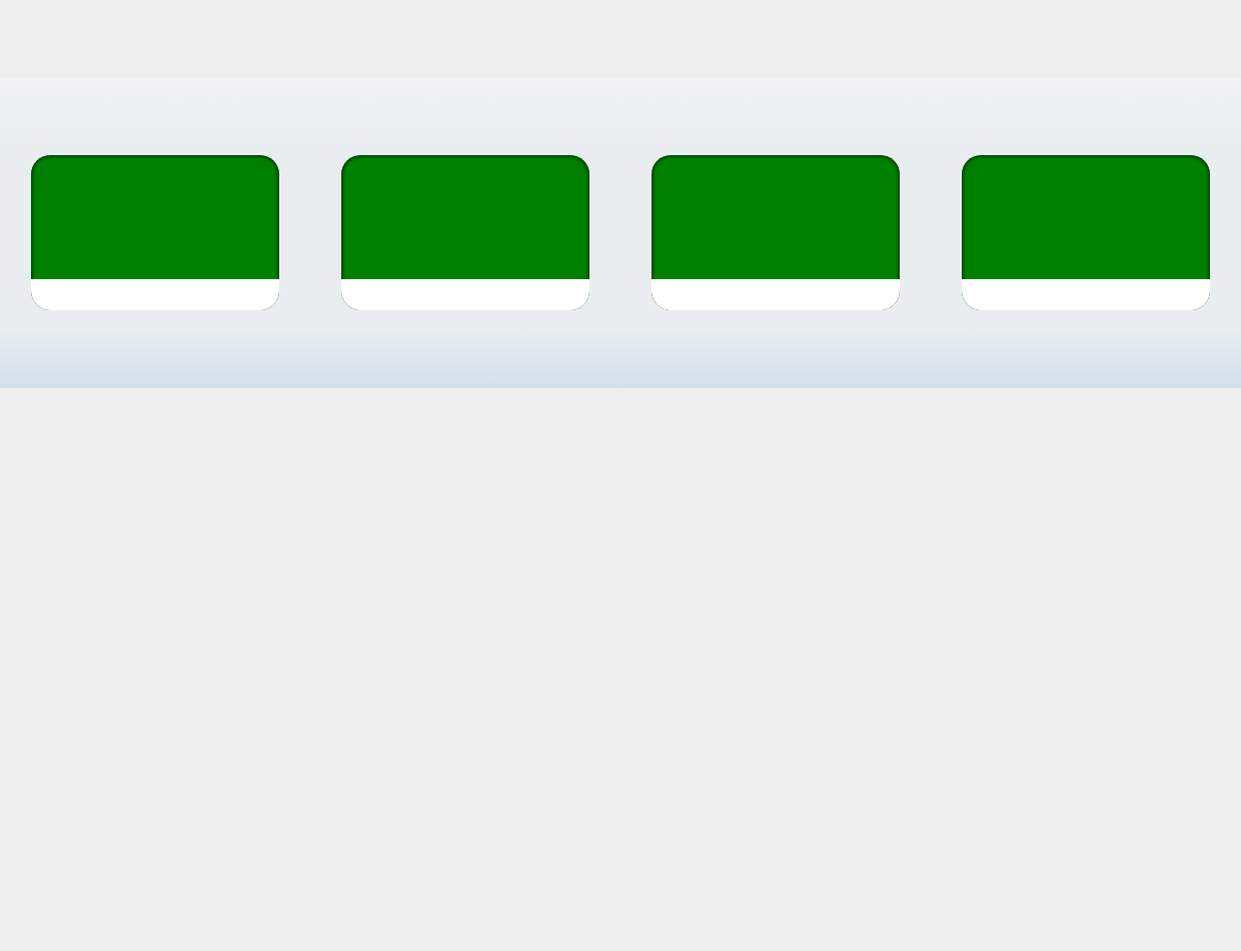
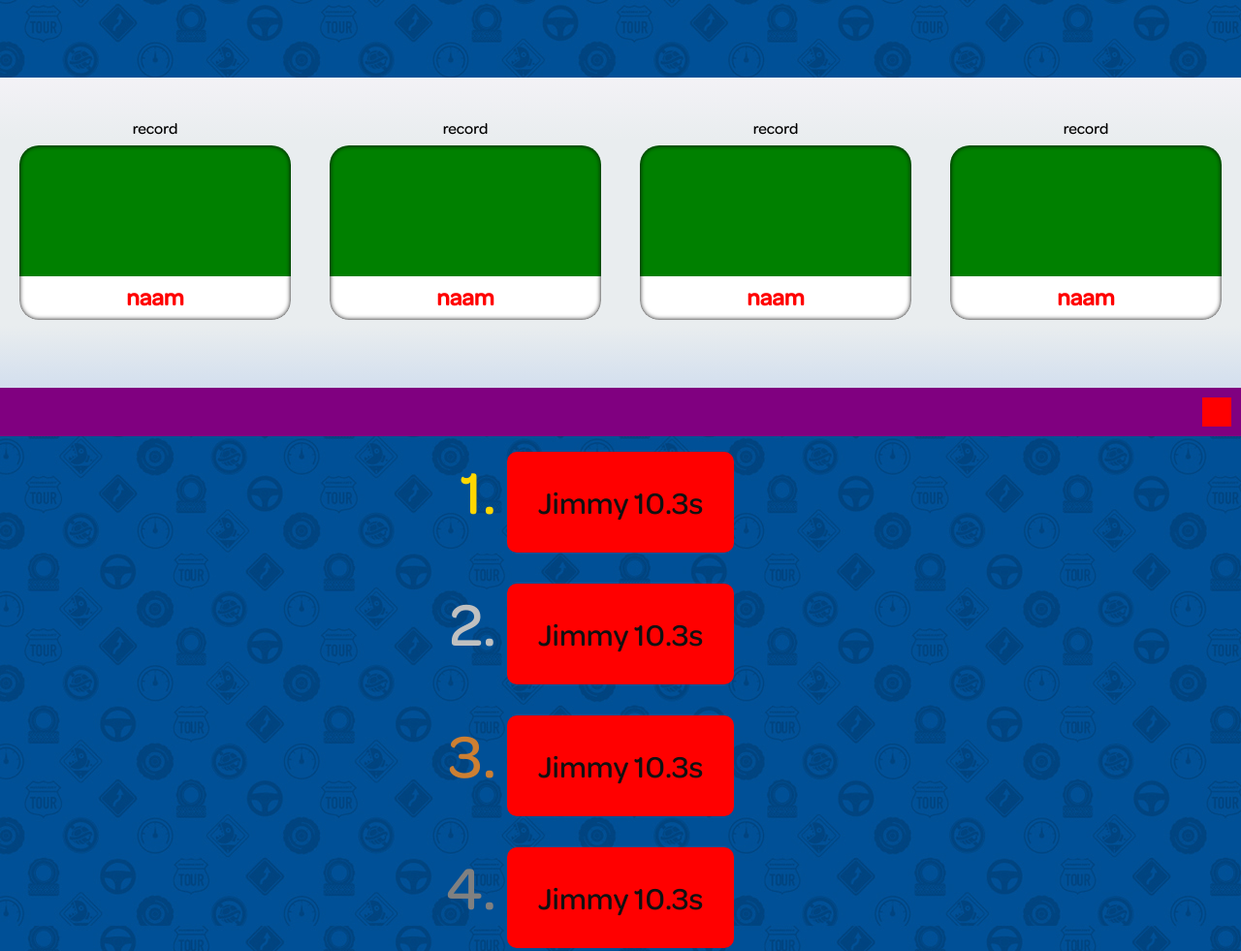
Before and after one commit to sjimpy/Fvd, a plain HTML site: page opdracht2/index.html in a window 1280 px wide. Shown: the part 400-1381 px from the top of the page at 97% size. Before the commit the page ends 800 px from the top, so only its background shows below. Drawn offline with Linux system fonts and the light colour scheme.

Commit message:
Add files via upload

```diff
--- a/opdracht2/index.html
+++ b/opdracht2/index.html
@@ -30,17 +30,45 @@
 		</div>
 	</div>
 	<div class="scorecontainer">
+		<div class="tracks">
 			<div class="baan">
+				<p>record</p>
 				<h2>naam</h2>
 			</div>
 			<div class="baan">
+				<p>record</p>
 				<h2>naam</h2>
 			</div>
 			<div class="baan">
+				<p>record</p>
 				<h2>naam</h2>
 			</div>
 			<div class="baan">
+				<p>record</p>
 				<h2>naam</h2>
+			</div>
+		</div>
+		<div class="scores">
+			<div class="nav">
+				<div class="close"></div>
+			</div>
+			<ol>
+				<li>
+					Jimmy <span>10.3s</span>
+				</li>
+				<li>
+					Jimmy <span>10.3s</span>
+				</li>
+				<li>
+					Jimmy <span>10.3s</span>
+				</li>
+				<li>
+					Jimmy <span>10.3s</span>
+				</li>
+				<li>
+					Jimmy <span>10.3s</span>
+				</li>
+			</ol>
 		</div>
 	</div>
 	<script src="scripts/script.js"></script>
--- a/opdracht2/scripts/script.js
+++ b/opdracht2/scripts/script.js
@@ -1,4 +1,6 @@
 // JavaScript Document
+window.scrollTo(0,0);
+
 var carouselItem = document.getElementsByClassName('item');
 
 for (var i = 0; i < carouselItem.length; i++) {
@@ -8,3 +10,54 @@ for (var i = 0; i < carouselItem.length; i++) {
     // console.log(this.classList);
   })
 }
+
+
+
+
+var banen = document.getElementsByClassName('baan');
+var scorecontainer = document.getElementsByClassName('scorecontainer')[0];
+var close = document.getElementsByClassName('close')[0];
+
+for (var i = 0; i < banen.length; i++) {
+  banen[i].addEventListener("click", function() {
+    showScore(true);
+  })
+}
+
+close.addEventListener("click", function() {
+  showScore(false);
+})
+
+
+function showScore(i) {
+  if (i) {
+    scorecontainer.style.top = 0;
+    document.body.style.overflow = "auto";
+  }
+  else {
+    scorecontainer.style.top = "60%";
+    document.body.style.overflow = "hidden";
+    window.scrollTo(0,0);
+  }
+}
+
+
+var c
+let cars = [
+  {
+    "color": "purple",
+    "type": "minivan",
+    "registration": new Date('2017-01-03'),
+    "capacity": 7
+  },
+  {
+    "color": "red",
+    "type": "station wagon",
+    "registration": new Date('2018-03-03'),
+    "capacity": 5
+  },
+  {
+    ...
+  },
+  ...
+]
--- a/opdracht2/styles/style.css
+++ b/opdracht2/styles/style.css
@@ -14,8 +14,10 @@
   --carouselZsize:47vw;
 }
 
+html{
+	scroll-behavior: smooth;
+}
 
-/* ALGEMENE STYLING */
 *, *::after, *::before {
   box-sizing:border-box;
 	margin: 0;
@@ -25,7 +27,10 @@
 body {
   font-family:eenfont, sans-serif;
   color:#111;
-  background-color:#eee;
+	background-image: url(../images/bg.jpeg);
+	width: 100vh;
+	height: 100vh;
+	overflow: hidden;
 }
 
 
@@ -128,41 +133,120 @@ body {
 .scorecontainer{
 	position: absolute;
 	width: 100%;
-	height: 40%;
-background: linear-gradient(0deg, rgba(211,223,238,1) 0%, rgba(233,237,239,1) 20%, rgba(233,237,239,1) 80%, rgba(243,242,246,1) 100%);
+	min-height: 100%;
+	top: 60%;
+	transition: 1s;
+	background-color: white;
+	overflow: hidden;
+}
+.tracks{
+	position: relative;
+	width: 100%;
+	height: 40vh;
+	background: -webkit-linear-gradient(bottom, rgba(211,223,238,1) 0%, rgba(233,237,239,1) 20%, rgba(233,237,239,1) 80%, rgba(243,242,246,1) 100%);
+	background: -o-linear-gradient(bottom, rgba(211,223,238,1) 0%, rgba(233,237,239,1) 20%, rgba(233,237,239,1) 80%, rgba(243,242,246,1) 100%);
+	background: linear-gradient(to top, rgba(211,223,238,1) 0%, rgba(233,237,239,1) 20%, rgba(233,237,239,1) 80%, rgba(243,242,246,1) 100%);
+
 	display: flex;
+	flex-wrap: wrap;
 	justify-content: space-around;
 	align-items: center;
+}
+.nav{
+	position: sticky;
+	width: 100%;
+	height: 50px;
+	background-color: purple;
+	right: 10px;
+	top: 0;
+	left: auto;
+	transition: .3s;
+
+	display: flex;
+	align-items: center;
+	justify-content: flex-end;
+
+}
+.close{
+	position: absolute;
+	width: 30px;
+	height: 30px;
+	margin-right: 10px;
+	background-color: red;
 }
 
 .baan{
 	position: relative;
-	width: 20%;
-	height: 50%;
-	background-color: green;
+	width: 280px;
+	flex-wrap: wrap;
+	height: 180px;
+	background-image:linear-gradient(0deg, white 0%, white 100%), linear-gradient(0deg, green 0%, green 100%);
+	background-size: 100% 25%, cover;
+	background-repeat: no-repeat;
+	background-position: bottom,left;
 	border-radius: 20px;
-	overflow: hidden;
 
-	box-shadow: inset 0 0 5px black;
+	box-shadow: 0 0 0 black, inset 0 0 5px black;
 	cursor: pointer;
+	transition: .3s;
 }
-.baan::after{
-	content: "";
-	position: absolute;
+.baan:hover, .close:hover{
+	transform: scale(1.03);
+	box-shadow:0 0 4px black, inset 0 0 0 black;
+}
+.baan p{
+	color: black;
 	width: 100%;
-	height: 20%;
-	background-color: white;
-	bottom: 0;
+	text-align: center;
+	transform: translateY(-140%);
 }
-
 .baan h2{
 	position: absolute;
 	width: 100%;
-	height: 20%;
+	height: 27%;
 	bottom: 0;
 
 	display: flex;
 	justify-content: center;
 	align-items: center;
+	color: red;
+}
+
+.scores{
+	position: relative;
+	width: 100%;
+	min-height: calc(60vh);
+	background-image: url(../images/bg.jpeg);
+}
+.scores ol{
+	position: relative;
+	display: flex;
+	align-items: center;
+	flex-direction: column;
+}
+.scores ol li{
+	position: relative;
+	background-color: red;
+	border-radius: 10px;
+	padding: 1em;
+	margin: .5em;
+	font-size: 2em;
+
+}
+.scores ol li::marker{
+	color: gray;
+	line-height: 0;
+	font-size: 2em;
+	margin-top: 20px;
+	display: inline-block;
+}
+.scores ol li:first-of-type::marker{
+	color: gold;
+}
+.scores ol li:nth-of-type(2)::marker{
+	color: silver;
+}
+.scores ol li:nth-of-type(3)::marker{
+	color: #cd7f32;
 }
 /* BRAND STYLING */
```
Also changed, not shown: opdracht2/images/bg.jpeg (added), 1 other file. Lines whose indentation alone changed are shown as unchanged.
